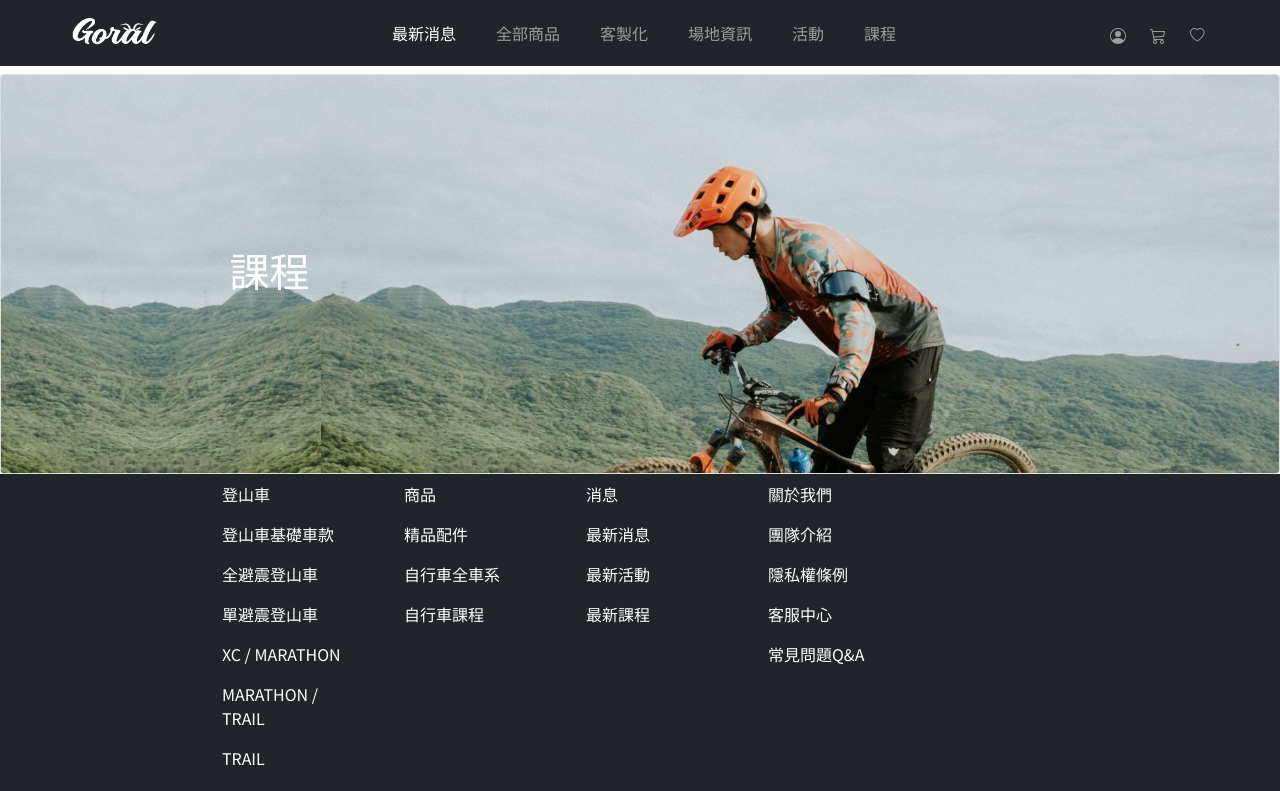
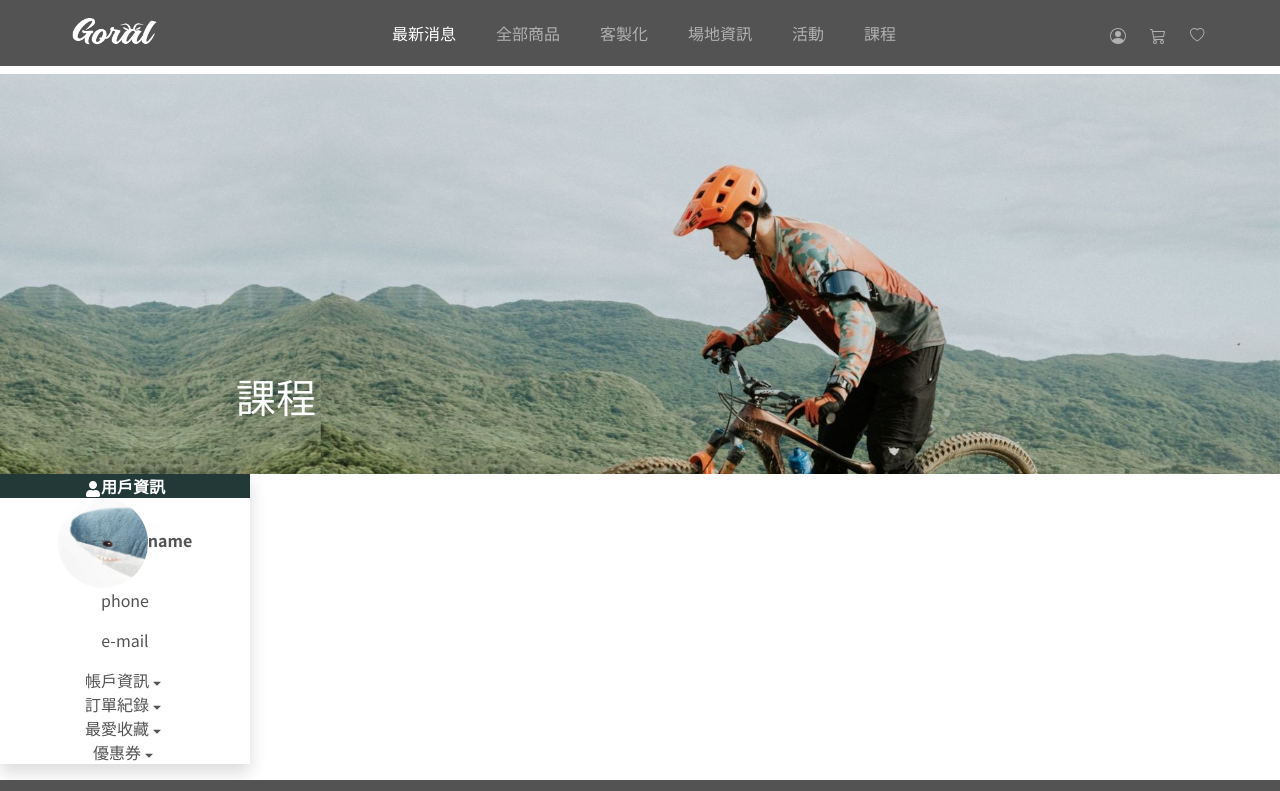
Before and after one commit to kiyo415411/GORAL-BIKE-FRONT-END, a React (Create React App) app: page / in a window 1280 px wide. Shown: the top 791 px of the page. Built offline with nearby package versions, Linux system fonts and the light colour scheme; a web font is replaced by a local one.

Commit message:
[NotFinish] add UserAside.js

```diff
--- a/src/components/Couser.js
+++ b/src/components/Couser.js
@@ -1,9 +1,11 @@
 import TopSection from './TopSection';
+import UserAside from './UserAside';
 
 function Couser() {
   return (
     <>
       <TopSection />
+      <UserAside />
     </>
   );
 }
--- a/src/components/TopSection.js
+++ b/src/components/TopSection.js
@@ -2,9 +2,13 @@ import CourseBanner from '../images/CourseBanner.jpg';
 
 function TopSection() {
   return (
-    <div className="course-top-banner card text-white overflow-hidden mt-2">
-      <img src={CourseBanner} className="card-img" alt="CourseBanner" />
-      <div className="card-img-overlay row align-items-center">
+    <div className="top-banner text-white overflow-hidden mt-2 rounded-0">
+      <img
+        src={CourseBanner}
+        className="card-img rounded-0"
+        alt="CourseBanner"
+      />
+      <div className="card-img-overlay row align-items-center m-0">
         <div className="col-1"></div>
         <div className="col-3">
           <h1 className="card-title text-center">課程</h1>
--- a/src/components/UserAside.js
+++ b/src/components/UserAside.js
@@ -1,5 +1,49 @@
+import { RiArrowDownSFill } from 'react-icons/ri';
+import { FaUser } from 'react-icons/fa';
+import UserPicture from '../images/UserPicture.webp';
 function UserAside() {
-  return <></>;
+  return (
+    <>
+      <div className="user-aside shadow text-center text-dark">
+        <header className="text-white bg-primary">
+          <strong>
+            <FaUser />
+            用戶資訊
+          </strong>
+        </header>
+        <section className="user-data">
+          <img
+            className="rounded-circle"
+            src={UserPicture}
+            alt="DemoUserPicture"
+          />
+          <strong>name</strong>
+          <p>phone</p>
+          <p>e-mail</p>
+        </section>
+        <section className="user-menu">
+          <ul className="list-unstyled">
+            <li>
+              帳戶資訊
+              <RiArrowDownSFill />
+            </li>
+            <li>
+              訂單紀錄
+              <RiArrowDownSFill />
+            </li>
+            <li>
+              最愛收藏
+              <RiArrowDownSFill />
+            </li>
+            <li>
+              優惠券
+              <RiArrowDownSFill />
+            </li>
+          </ul>
+        </section>
+      </div>
+    </>
+  );
 }
 
 export default UserAside;
--- a/src/stylesheet/all.scss
+++ b/src/stylesheet/all.scss
@@ -8,7 +8,14 @@
   font-family: "Noto Sans TC", "Noto Sans";
 }
 
-// -----------Course
-.course-top-banner {
+// -----------components
+.top-banner {
   height: 400px;
 }
+
+.user-aside {
+  width: 250px;
+  img {
+    width: 90px;
+  }
+}
--- a/src/stylesheet/helpers/_variables.scss
+++ b/src/stylesheet/helpers/_variables.scss
@@ -68,14 +68,14 @@ $colors: (
 // scss-docs-end colors-map
 
 // scss-docs-start theme-color-variables
-$primary: $blue !default;
+$primary: #233938 !default;
 $secondary: $gray-600 !default;
 $success: $green !default;
 $info: $cyan !default;
 $warning: $yellow !default;
 $danger: $red !default;
 $light: $gray-100 !default;
-$dark: $gray-900 !default;
+$dark: #535353 !default;
 // scss-docs-end theme-color-variables
 
 // scss-docs-start theme-colors-map
```
Also changed, not shown: src/images/UserPicture.webp (added), src/stylesheet/all.css, src/stylesheet/all.min.css.
